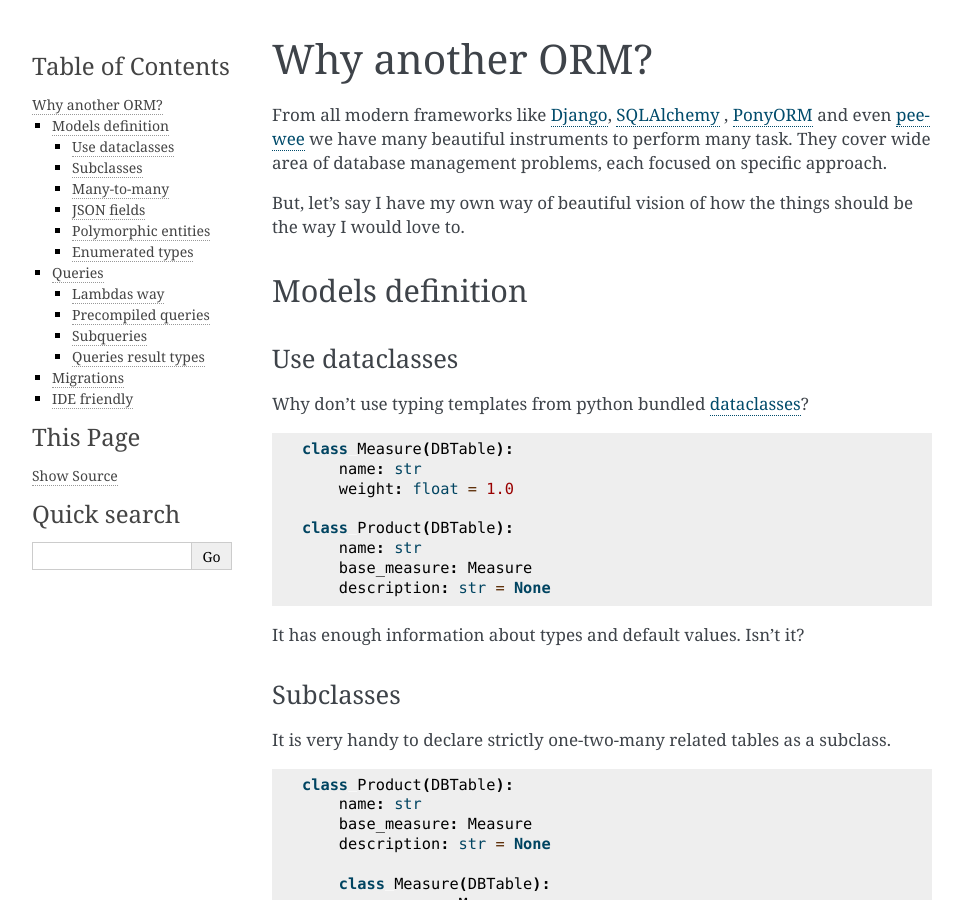
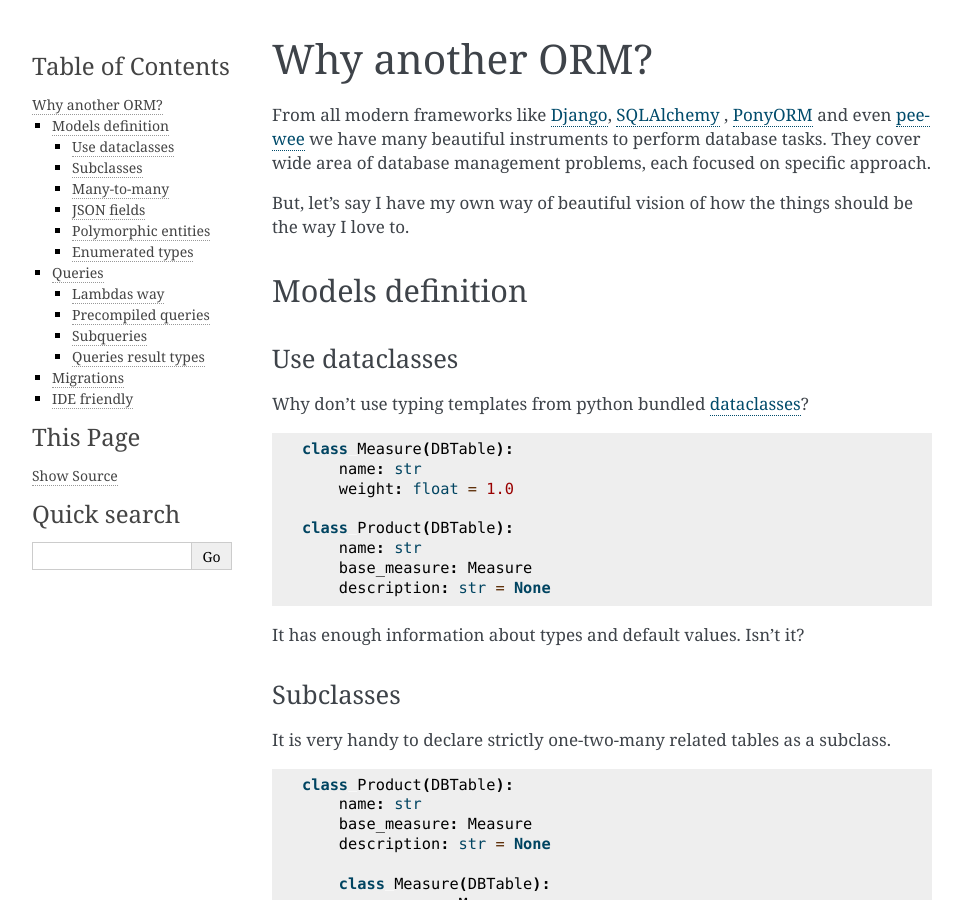
Before and after one commit to zergos/quazydb, a Sphinx documentation site: the page built from docs/source/user_guide.rst, in a window 1280 px wide and 900 px high. Shown: the whole window, without its empty margins (148-1111 px from the left). Built offline with Sphinx 7.4.7, drawn with Linux system fonts in a browser that asks for light colours.

Commit message:
docs changes

```diff
--- a/docs/source/queries.rst
+++ b/docs/source/queries.rst
@@ -3,7 +3,7 @@ Queiries
 
 QyazyDB supports wide subset of SQL features, including expressions, filters, joins and grouping.
 
-Theory
+Basics
 ======
 
 The query is represented by `DBQuery` class.
--- a/docs/source/user_guide.rst
+++ b/docs/source/user_guide.rst
@@ -2,9 +2,9 @@ Why another ORM?
 ################
 
 From all modern frameworks like `Django`_, `SQLAlchemy`_ , `PonyORM`_ and even `peewee`_ we have many beautiful instruments to perform
-many task. They cover wide area of database management problems, each focused on specific approach.
+database tasks. They cover wide area of database management problems, each focused on specific approach.
 
-But, let's say I have my own way of beautiful vision of how the things should be the way I would love to.
+But, let's say I have my own way of beautiful vision of how the things should be the way I love to.
 
 .. _Django: https://www.djangoproject.com/
 .. _SQLAlchemy: https://www.sqlalchemy.org/
```
